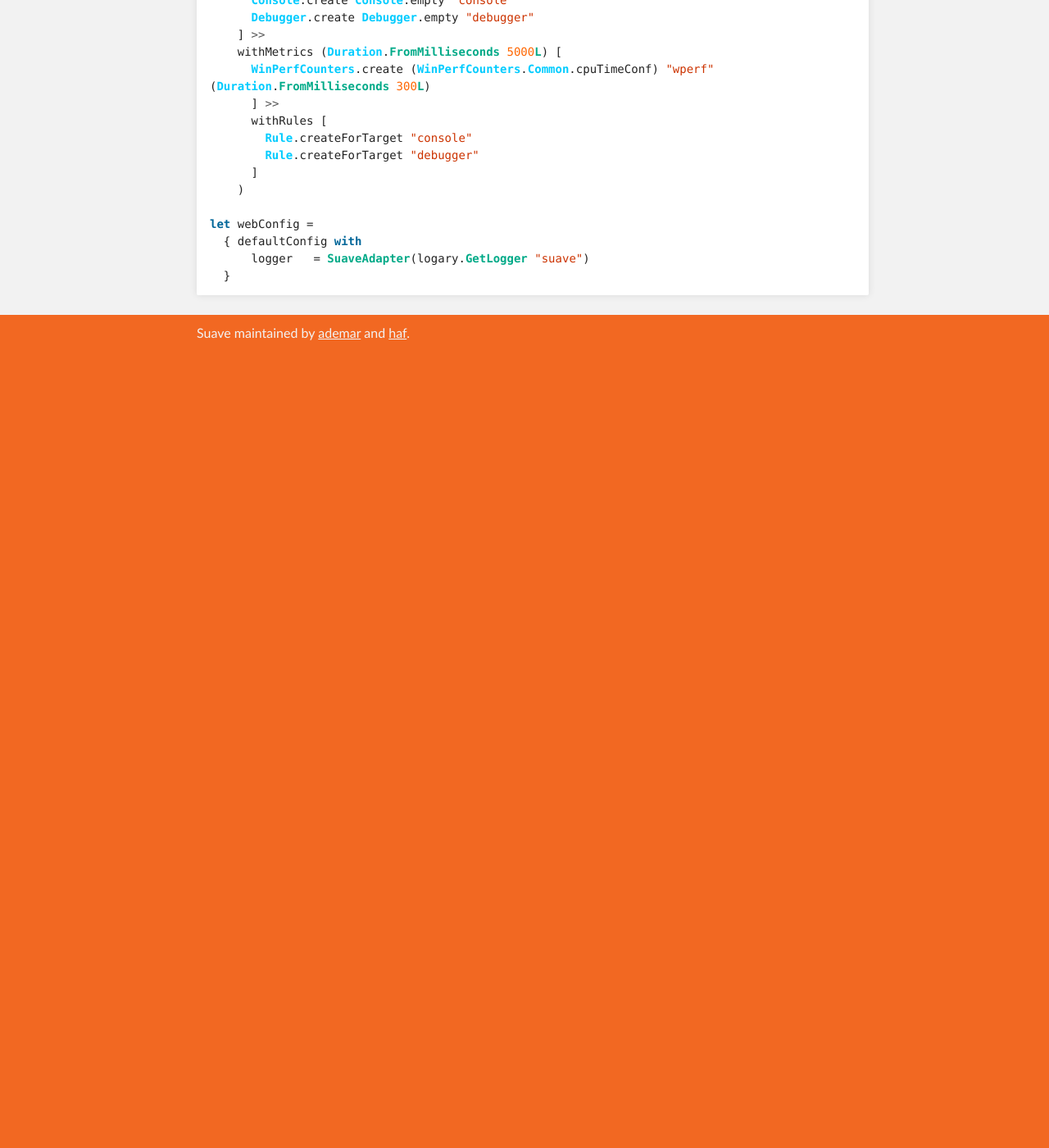
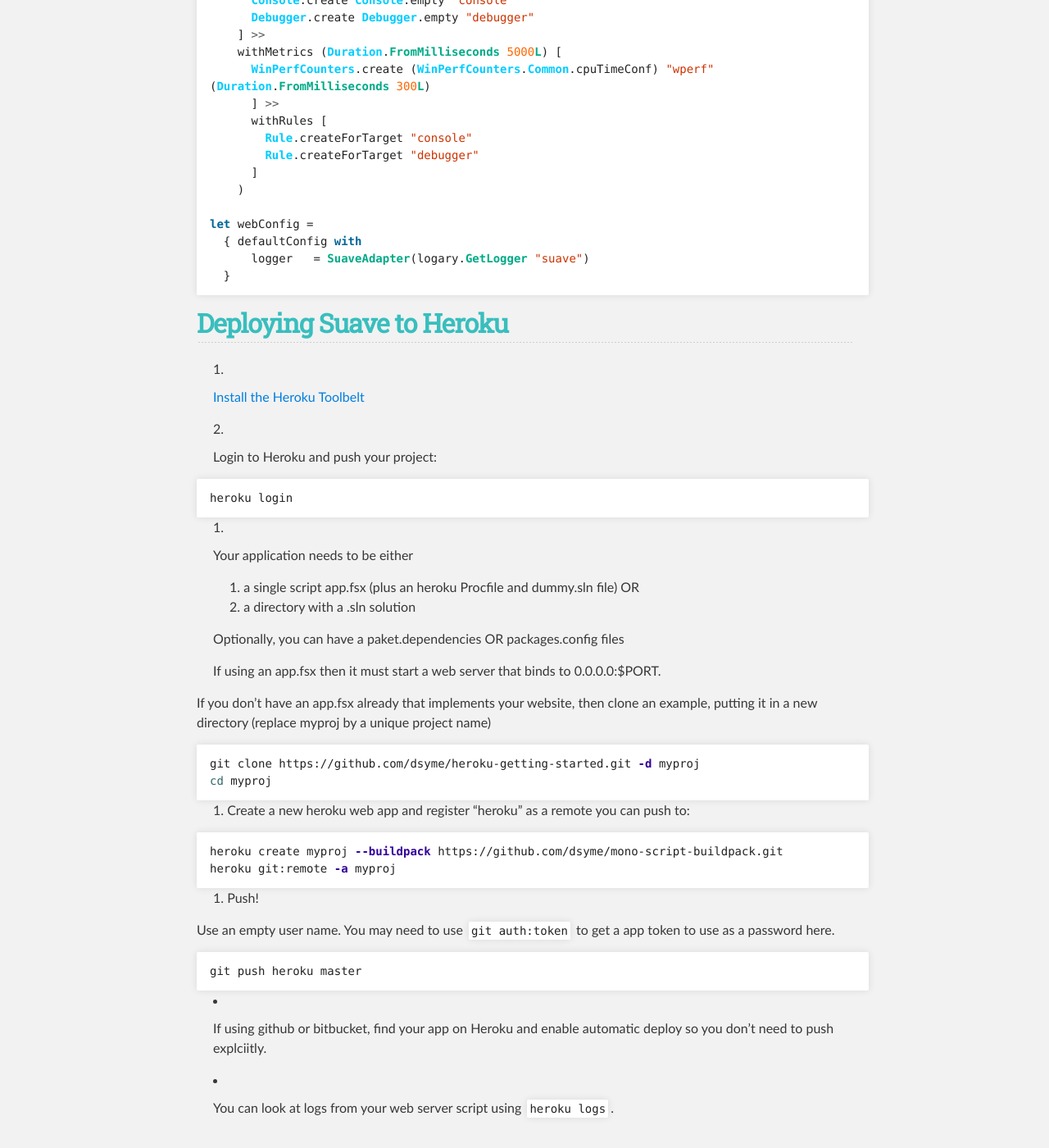
Before and after one commit to SuaveIO/suave, a Jekyll site: the page built from index.md, in a window 1280 px wide and 1400 px high, scrolled down 13108 px. Shown: the whole window at 82% size. Built offline with Jekyll 4.4.1, drawn with Linux system fonts in a browser that asks for light colours; before the commit the page ends 13541 px from its top, so only the background shows below that.

Commit message:
add heroku instructions

```diff
--- a/_includes/content.md
+++ b/_includes/content.md
@@ -594,3 +594,50 @@
       logger   = SuaveAdapter(logary.GetLogger "suave")
   }
 {% endhighlight %}
+
+Deploying Suave to Heroku
+----------------------------
+
+1. [Install the Heroku Toolbelt](https://toolbelt.heroku.com/)
+
+2. Login to Heroku and push your project:
+
+{% highlight bash %}
+heroku login
+{% endhighlight %}
+
+3. Your application needs to be either
+
+   - a single script app.fsx (plus an heroku Procfile and dummy.sln file) OR
+   - a directory with a .sln solution
+
+   Optionally, you can have a paket.dependencies OR packages.config files
+
+   If using an app.fsx then it must start a web server that binds to 0.0.0.0:$PORT.
+
+If you don't have an app.fsx already that implements your website, then clone an example, putting it in a new directory (replace myproj by a unique project name)
+
+{% highlight bash %}
+git clone https://github.com/dsyme/heroku-getting-started.git -d myproj
+cd myproj
+{% endhighlight %}
+
+4. Create a new heroku web app and register "heroku" as a remote you can push to:
+
+{% highlight bash %}
+heroku create myproj --buildpack https://github.com/dsyme/mono-script-buildpack.git
+heroku git:remote -a myproj
+{% endhighlight %}
+
+5. Push!
+
+Use an empty user name. You may need to use ``git auth:token`` to get a app token to use as a password here.
+
+{% highlight bash %}
+git push heroku master
+{% endhighlight %}
+
+
+- If using github or bitbucket, find your app on Heroku and enable automatic deploy so you don't need to push explciitly.
+
+- You can look at logs from your web server script using ``heroku logs``.
```
